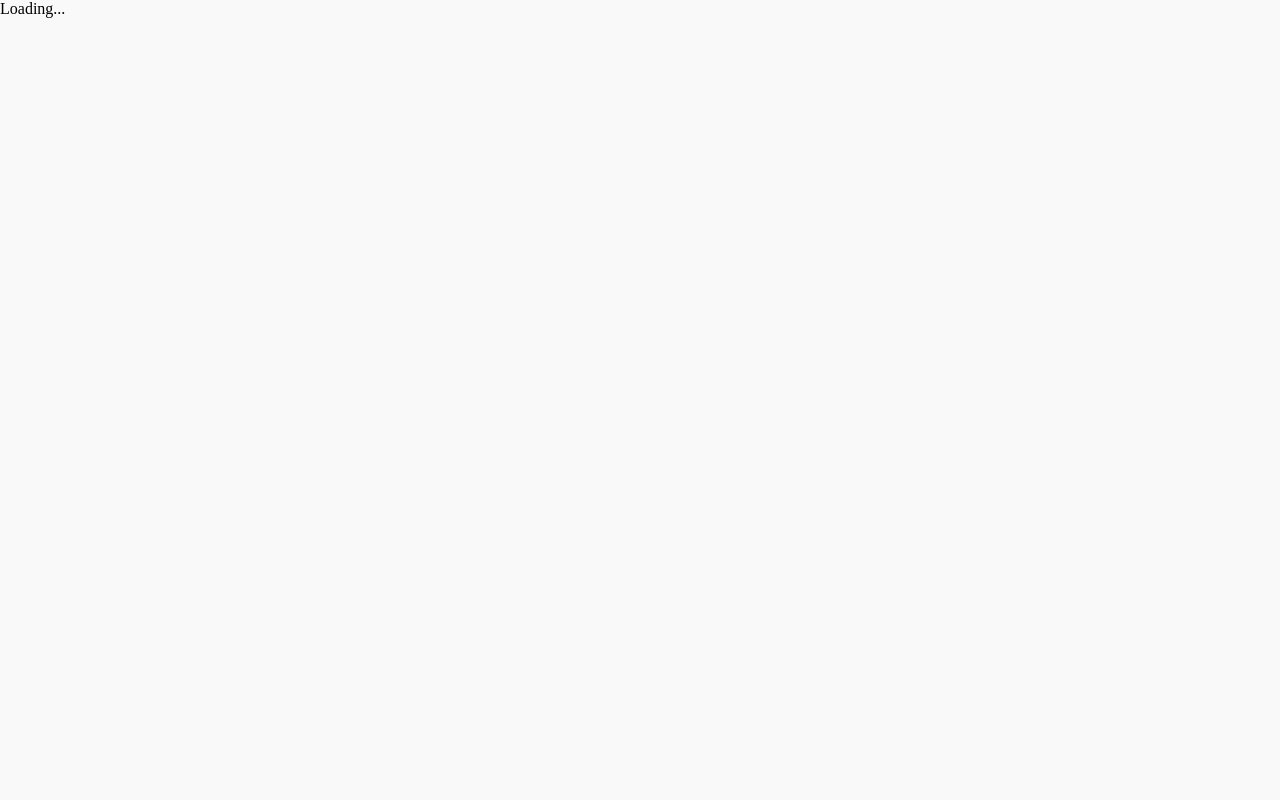
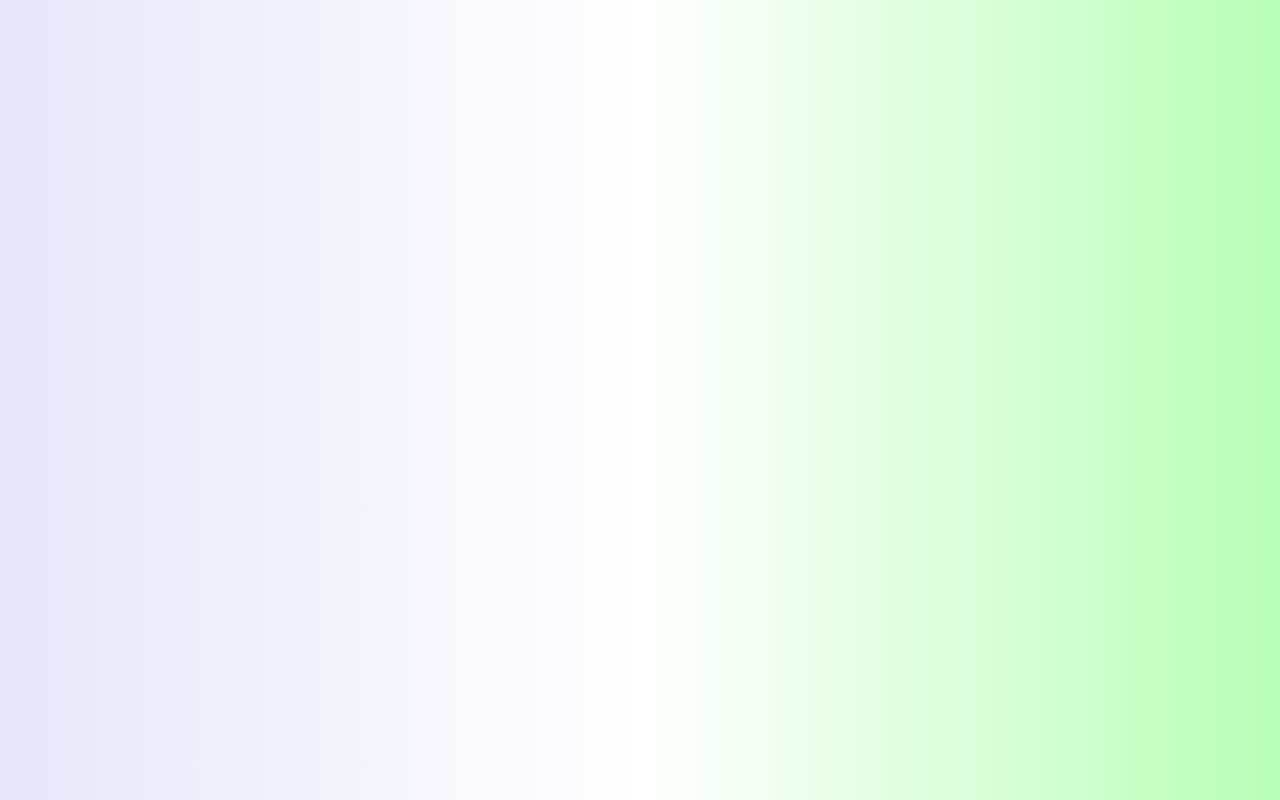
Before and after one commit to landaverdend/portfolio-site, a React (Vite) app: page / in a window 1280 px wide. Both pictures are taken after a click on the element "Get started". Shown: the part 99-899 px from the top of the page. Built offline with nearby package versions, Linux system fonts and the light colour scheme.

Commit message:
fixed the stupid animation...

```diff
--- a/src/components/loadingScreen/LoadingScreen.tsx
+++ b/src/components/loadingScreen/LoadingScreen.tsx
@@ -11,11 +11,10 @@ function LoadingScreen(props: LoadingScreenProps) {
 
   return (
     <>
-      {
-        <div className={'loading__container ' + (!isLoading ? 'loading__container--inactive' : 'loading__container--active')}>
-          Loading...
-        </div>
-      }
+      <div className={`curtain-container ${isLoading ? 'curtain-container--active' : ''}`}>
+        <div className="curtain curtain--left" onAnimationEnd={() => console.log('done.')}></div>
+        <div className="curtain curtain--right"></div>
+      </div>
       <div>{children}</div>
     </>
   );
--- a/src/components/loadingScreen/loading-screen.css
+++ b/src/components/loadingScreen/loading-screen.css
@@ -1,25 +1,58 @@
-.loading__container {
+.curtain-container {
   position: fixed;
   top: 0;
   left: 0;
-  background-color: rgb(249, 249, 249);
+  width: 100%;
   height: 100%;
-  width: 100%;
-  z-index: 1000;
-  transform: translateX(-100%); /* Start position off-screen */
-  transition: transform 0.9s ease-in-out; /* Animation */
+  z-index: 9999;
+  visibility: hidden; /* ensure everything is hidden*/
 }
 
-.loading__container--active {
-  transform: translateX(0); /* Move to visible position */
+.curtain {
+  position: absolute;
+  top: 0;
+  height: 100vh;
+  width: 50vw;
+  background-color: #000; /* Change to whatever color you want */
+  z-index: 100;
 }
 
-.loading__container--inactive {
-  /* display: none; */
-  visibility: hidden;
+/* Initial position (off-screen) */
+.curtain--left {
+  left: -50vw;
+  background: linear-gradient(to right, lavender, white);
 }
 
-.panel--left {
+.curtain--right {
+  right: -50vw;
+  background: linear-gradient(to left, rgb(183, 255, 183), white);
 }
-.panel--right {
+
+/* When the animation is triggered, move to center */
+.curtain-container--active .curtain--left {
+  animation: curtain-slide--left 2s ease-in-out forwards;
+  visibility: visible;
 }
+
+.curtain-container--active .curtain--right {
+  animation: curtain-slide--right 2s ease-in-out forwards;
+  visibility: visible;
+}
+
+@keyframes curtain-slide--left {
+  0% {
+    transform: translateX(0);
+  }
+  100% {
+    transform: translateX(50vw);
+  }
+}
+
+@keyframes curtain-slide--right {
+  0% {
+    transform: translateX(0);
+  }
+  100% {
+    transform: translateX(-50vw);
+  }
+}
```
